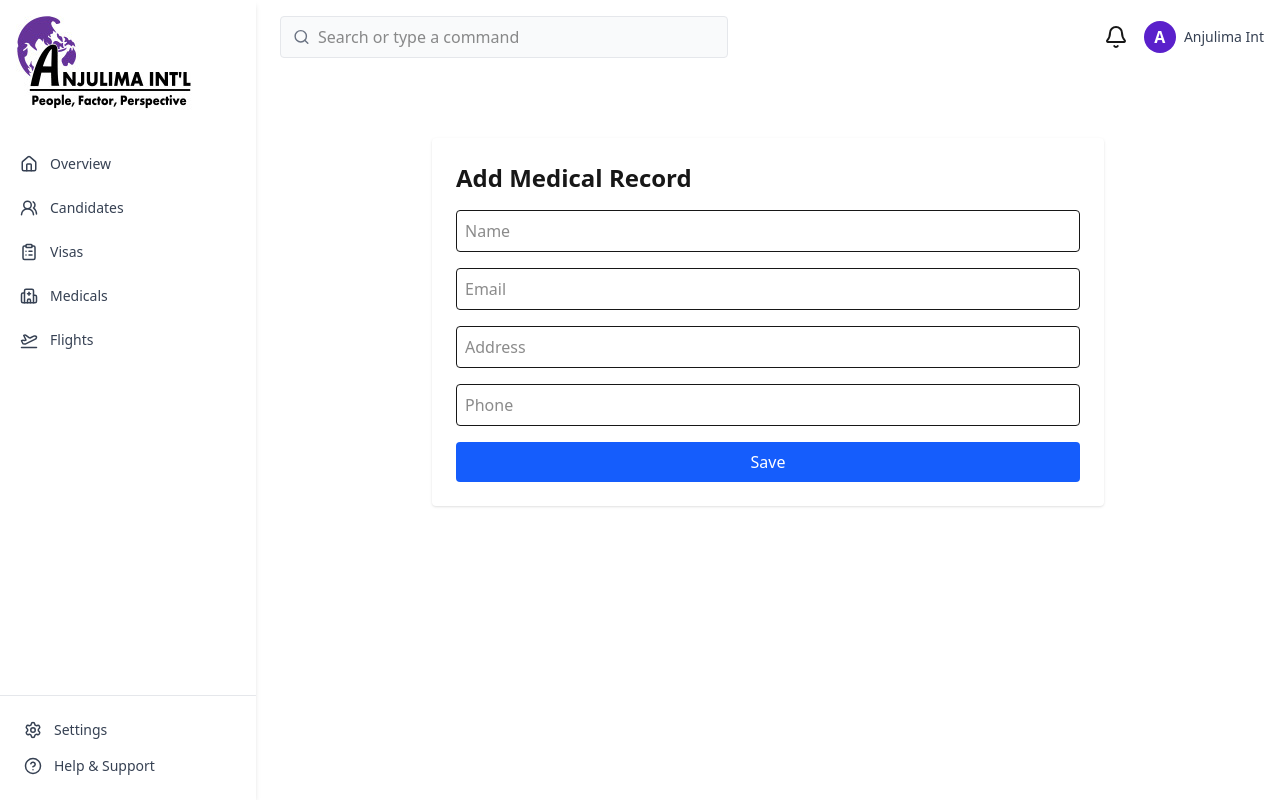
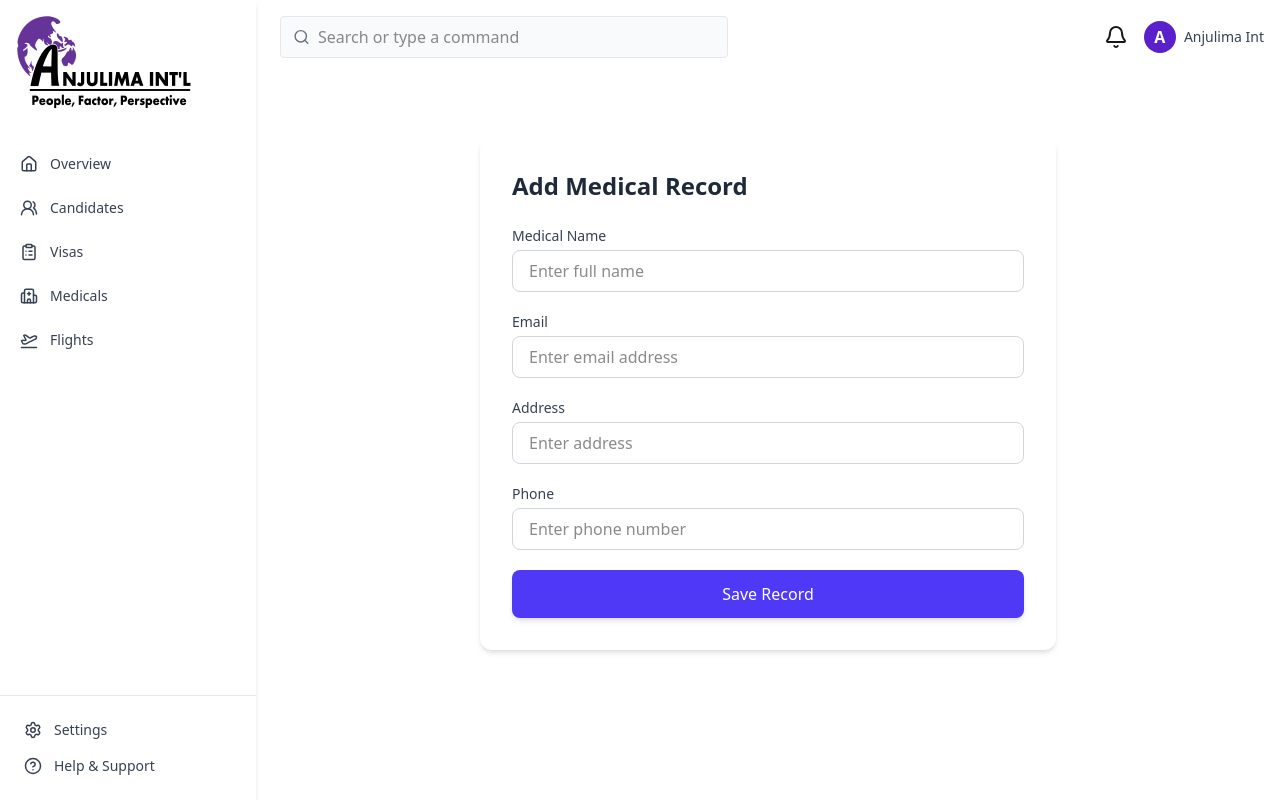
Before and after one commit to pradipchaudhary/anjulimaintl, a Next.js app: page /dashboard/medicals/new in a window 1280 px wide. Built offline with nearby package versions, Linux system fonts and the light colour scheme.

Commit message:
fixed vercel deploy issue

```diff
--- a/app/api/medicals/[id]/route.ts
+++ b/app/api/medicals/[id]/route.ts
@@ -3,28 +3,36 @@ import { connectDB } from "@/lib/db";
 import Medical from "@/models/Medical";
 
 
-
-export async function GET(req: NextRequest, { params }: { params: { id: string } }) {
+// GET medical by ID
+export async function GET(
+    req: NextRequest,
+    { params }: { params: { id: string } }
+) {
     try {
         await connectDB();
-        const { id } = params;
-        const record = await Medical.findById(id).lean();
-        if (!record) return NextResponse.json({ error: "Not found" }, { status: 404 });
-        return NextResponse.json(record);
-    } catch (err) {
-        return NextResponse.json({ error: (err as Error).message }, { status: 500 });
+        const record = await Medical.findById(params.id);
+
+        if (!record) {
+            return NextResponse.json({ error: "Record not found" }, { status: 404 });
+        }
+
+        return NextResponse.json(record, { status: 200 });
+    } catch (error: unknown) {
+        const message = error instanceof Error ? error.message : "Something went wrong";
+        return NextResponse.json({ error: message }, { status: 500 });
     }
 }
 
-
-// Update medical record
-export async function PUT(req: NextRequest, context: { params: Promise<{ id: string }> }) {
+// UPDATE medical by ID
+export async function PUT(
+    req: NextRequest,
+    { params }: { params: { id: string } }
+) {
     try {
         await connectDB();
         const body = await req.json();
 
-        const { id } = await context.params; // unwrap the promise
-        const updated = await Medical.findByIdAndUpdate(id, body, { new: true });
+        const updated = await Medical.findByIdAndUpdate(params.id, body, { new: true });
 
         if (!updated) {
             return NextResponse.json({ error: "Record not found" }, { status: 404 });
@@ -37,12 +45,15 @@ export async function PUT(req: NextRequest, context: { params: Promise<{ id: str
     }
 }
 
-// Delete medical record
-export async function DELETE(req: NextRequest, context: { params: Promise<{ id: string }> }) {
+
+// DELETE medical by ID
+export async function DELETE(
+    req: NextRequest,
+    { params }: { params: { id: string } }
+) {
     try {
         await connectDB();
-        const { id } = await context.params;
-        const deleted = await Medical.findByIdAndDelete(id);
+        const deleted = await Medical.findByIdAndDelete(params.id);
 
         if (!deleted) {
             return NextResponse.json({ error: "Record not found" }, { status: 404 });
--- a/app/dashboard/medicals/new/page.tsx
+++ b/app/dashboard/medicals/new/page.tsx
@@ -3,7 +3,8 @@
 import { useState } from "react";
 import { useRouter } from "next/navigation";
 
-interface IMedical {
+// Define the form type
+interface MedicalForm {
   name: string;
   email: string;
   address: string;
@@ -11,17 +12,17 @@ interface IMedical {
 }
 
 export default function AddMedical() {
-  const router = useRouter();
-  const [form, setForm] = useState<IMedical>({
+  const [form, setForm] = useState<MedicalForm>({
     name: "",
     email: "",
     address: "",
     phone: "",
   });
 
-  const handleChange = (
-    e: React.ChangeEvent<HTMLInputElement>
-  ): void => {
+  const router = useRouter();
+
+  // Handle input changes
+  const handleChange = (e: React.ChangeEvent<HTMLInputElement>) => {
     const { name, value } = e.target;
     setForm((prev) => ({
       ...prev,
@@ -29,10 +30,10 @@ export default function AddMedical() {
     }));
   };
 
-  const handleSubmit = async (
-    e: React.FormEvent<HTMLFormElement>
-  ): Promise<void> => {
+  // Handle form submission
+  const handleSubmit = async (e: React.FormEvent) => {
     e.preventDefault();
+
     try {
       const res = await fetch("/api/medicals", {
         method: "POST",
@@ -40,62 +41,106 @@ export default function AddMedical() {
         body: JSON.stringify(form),
       });
 
-      if (!res.ok) throw new Error("Failed to create record");
+      if (!res.ok) {
+        const errorData = await res.json();
+        throw new Error(errorData.error || "Failed to add record");
+      }
 
-      router.push("/dashboard/medicals");
-    } catch (err: unknown) {
-      if (err instanceof Error) {
-        console.error(err.message);
-        alert(err.message);
-      } else {
-        console.error(err);
-        alert("An unknown error occurred");
-      }
+      await res.json(); // wait for response
+      router.push("/dashboard/medicals"); // redirect
+    } catch (err: any) {
+      console.error("Error:", err.message);
+      alert("Error adding medical record: " + err.message);
     }
   };
 
   return (
-    <div className="max-w-2xl mx-auto p-6 bg-white shadow rounded mt-10">
-      <h1 className="text-2xl font-bold mb-4">Add Medical Record</h1>
-      <form onSubmit={handleSubmit} className="grid gap-4">
+    <div className="max-w-xl mx-auto p-8 bg-white shadow-md rounded-xl mt-10">
+      <h1 className="text-2xl font-semibold text-gray-800 mb-6">
+        Add Medical Record
+      </h1>
+
+      <form onSubmit={handleSubmit} className="space-y-5">
+        {/* Name */}
+        <div>
+          <label className="block text-sm font-medium text-gray-700 mb-1">
+            Medical Name
+          </label>
           <input
             type="text"
             name="name"
-          placeholder="Name"
+            placeholder="Enter full name"
             value={form.name}
             onChange={handleChange}
             required
-          className="border p-2 rounded"
+            className="w-full border border-gray-300 rounded-lg px-4 py-2
+                       focus:outline-none focus:border-indigo-500 focus:ring-1 focus:ring-indigo-500
+                       transition duration-200"
           />
+        </div>
+
+        {/* Email */}
+        <div>
+          <label className="block text-sm font-medium text-gray-700 mb-1">
+            Email
+          </label>
           <input
             type="email"
             name="email"
-          placeholder="Email"
+            placeholder="Enter email address"
             value={form.email}
             onChange={handleChange}
             required
-          className="border p-2 rounded"
+            className="w-full border border-gray-300 rounded-lg px-4 py-2
+                       focus:outline-none focus:border-indigo-500 focus:ring-1 focus:ring-indigo-500
+                       transition duration-200"
           />
+        </div>
+
+        {/* Address */}
+        <div>
+          <label className="block text-sm font-medium text-gray-700 mb-1">
+            Address
+          </label>
           <input
             type="text"
             name="address"
-          placeholder="Address"
+            placeholder="Enter address"
             value={form.address}
             onChange={handleChange}
             required
-          className="border p-2 rounded"
+            className="w-full border border-gray-300 rounded-lg px-4 py-2
+                       focus:outline-none focus:border-indigo-500 focus:ring-1 focus:ring-indigo-500
+                       transition duration-200"
           />
+        </div>
+
+        {/* Phone */}
+        <div>
+          <label className="block text-sm font-medium text-gray-700 mb-1">
+            Phone
+          </label>
           <input
-          type="text"
+            type="tel"
             name="phone"
-          placeholder="Phone"
+            placeholder="Enter phone number"
             value={form.phone}
             onChange={handleChange}
             required
-          className="border p-2 rounded"
+            className="w-full border border-gray-300 rounded-lg px-4 py-2
+                       focus:outline-none focus:border-indigo-500 focus:ring-1 focus:ring-indigo-500
+                       transition duration-200"
           />
-        <button type="submit" className="bg-blue-600 text-white px-4 py-2 rounded">
-          Save
+        </div>
+
+        {/* Submit Button */}
+        <button
+          type="submit"
+          className="w-full bg-indigo-600 text-white font-medium py-3 rounded-lg
+                     shadow-md hover:bg-indigo-700 hover:shadow-lg
+                     transition-all duration-300"
+        >
+          Save Record
         </button>
       </form>
     </div>
```
Lines whose indentation alone changed are shown as unchanged.
